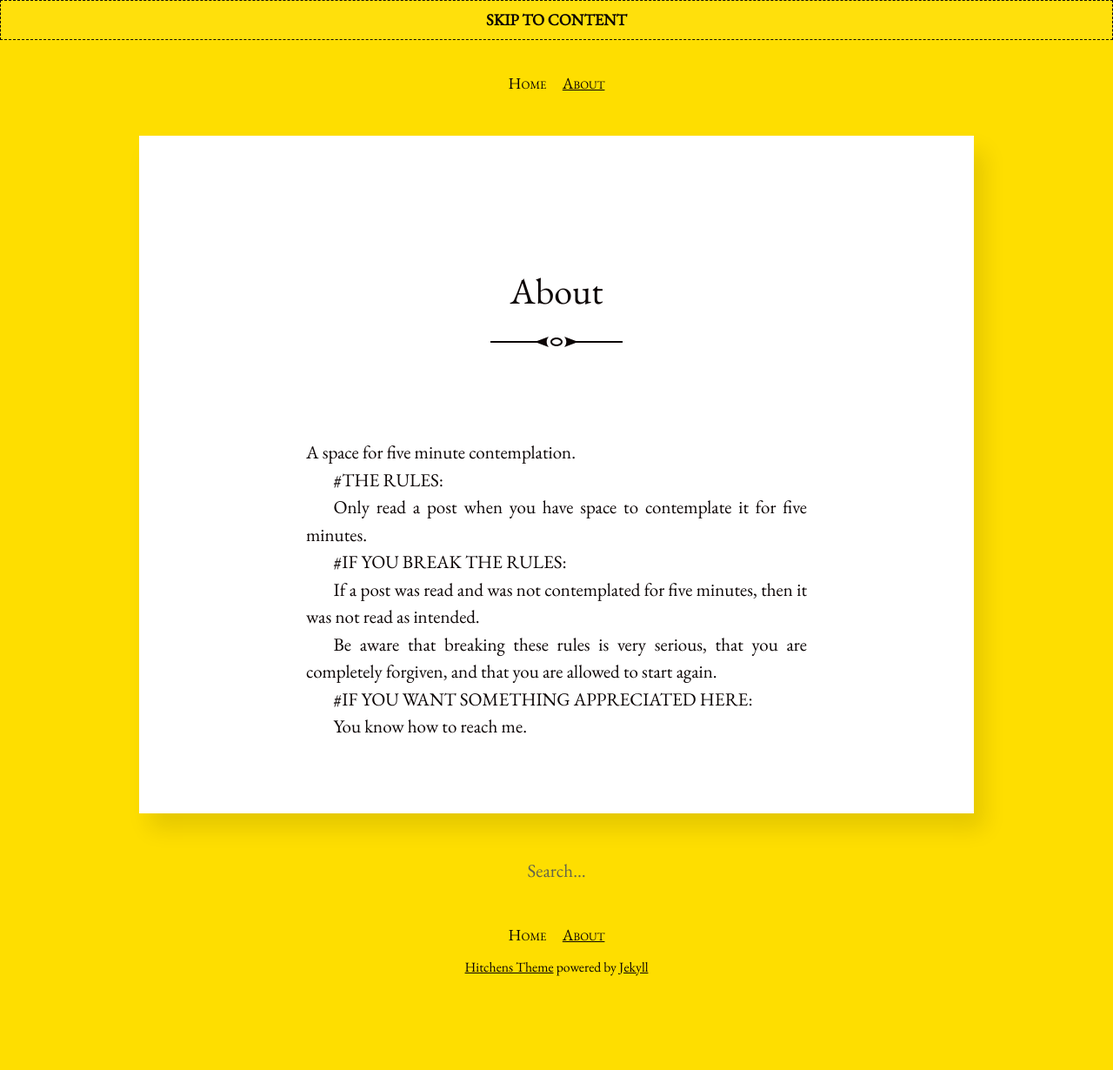
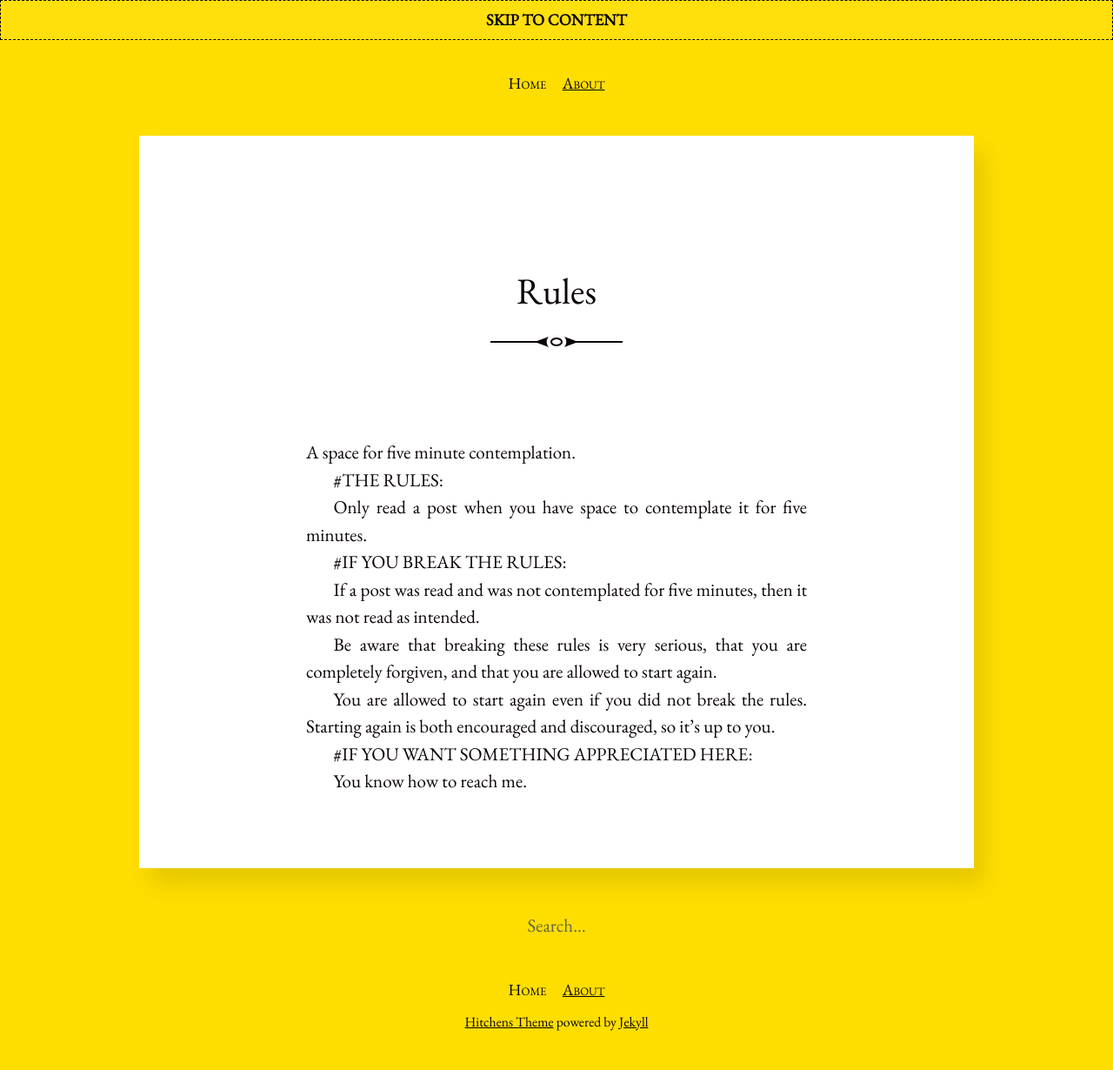
Before and after one commit to zenna/canyoupleaseappreciatethis, a Jekyll site: the page built from about.md, in a window 1280 px wide. Shown: the whole page at 87% size. Built offline with Jekyll 4.4.1, drawn with Linux system fonts in a browser that asks for light colours; before the commit the page ends 1167 px from its top, so only the background shows below that.

Commit message:
Update about.md

```diff
--- a/about.md
+++ b/about.md
@@ -1,6 +1,6 @@
 ---
 layout: post
-title: About
+title: Rules
 ---
 
 A space for five minute contemplation.
@@ -15,6 +15,8 @@ If a post was read and was not contemplated for five minutes, then it was not re
 
 Be aware that breaking these rules is very serious, that you are completely forgiven, and that you are allowed to start again.
 
+You are allowed to start again even if you did not break the rules.  Starting again is both encouraged and discouraged, so it's up to you.
+
 #IF YOU WANT SOMETHING APPRECIATED HERE:
 
 You know how to reach me.
```
